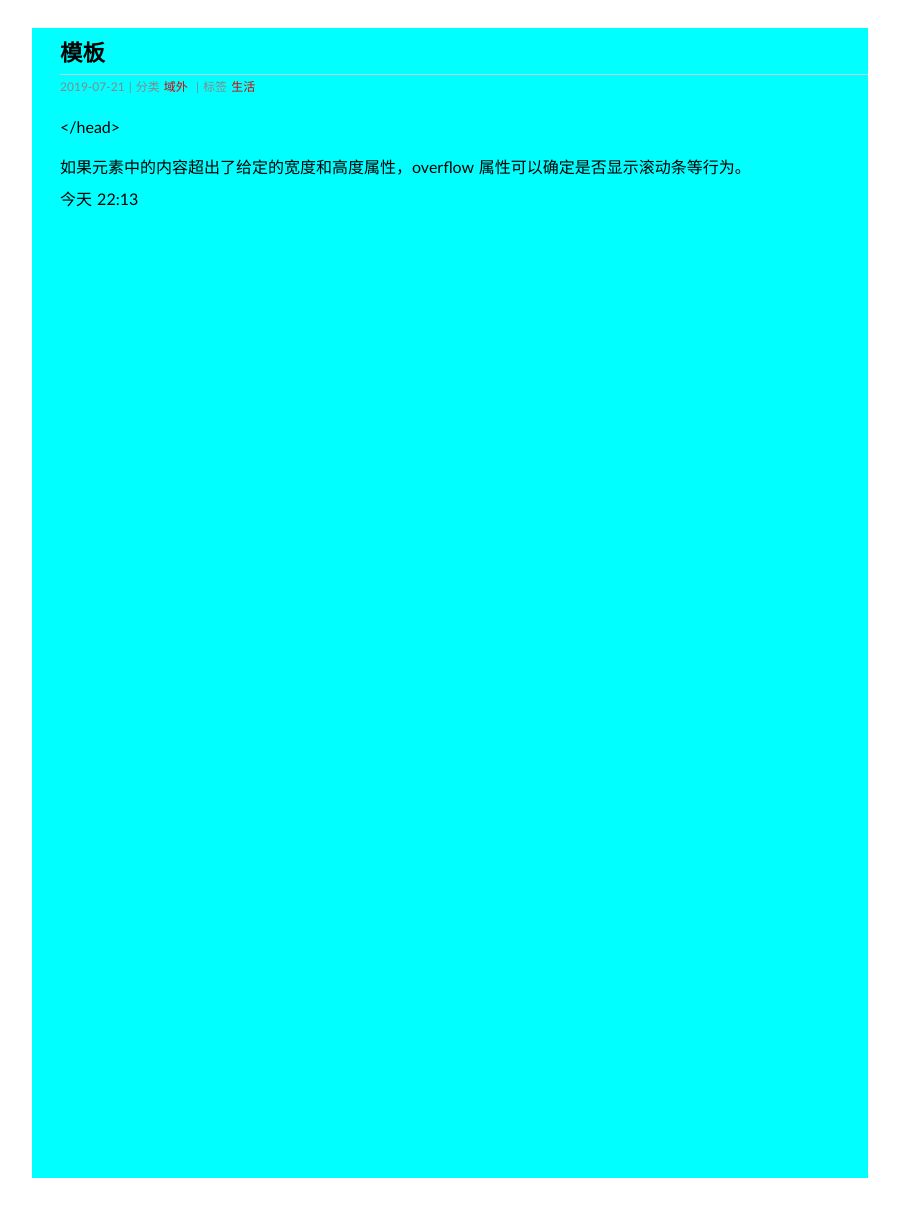
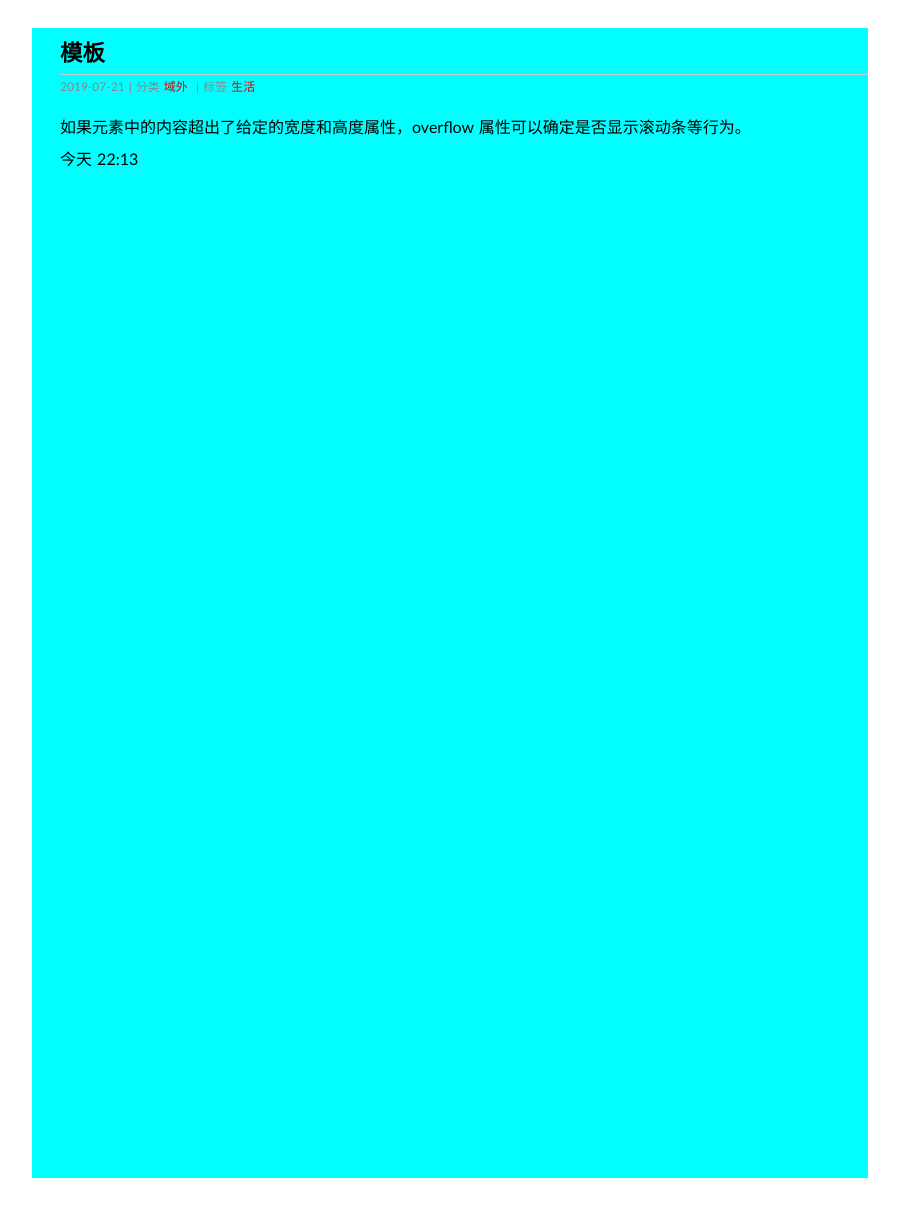
Before and after one commit to wuyy2007/wanguolin.github.io, a Jekyll site: the page built from _posts/2019-07-21-han_rain.md, in a window 1280 px wide. Shown: the top 1217 px of the page, without its empty margins (190-1089 px from the left). Built offline with Jekyll 4.4.1, drawn with Linux system fonts in a browser that asks for light colours; some web fonts are replaced; comment, search, counter and statistics services are not loaded.

Commit message:
Update 2019-07-21-han_rain.md

```diff
--- a/_posts/2019-07-21-han_rain.md
+++ b/_posts/2019-07-21-han_rain.md
@@ -16,7 +16,7 @@ tags: [生活]
 
 
 
-
+<head>
 <style type="text/css">
 div
 {
```
